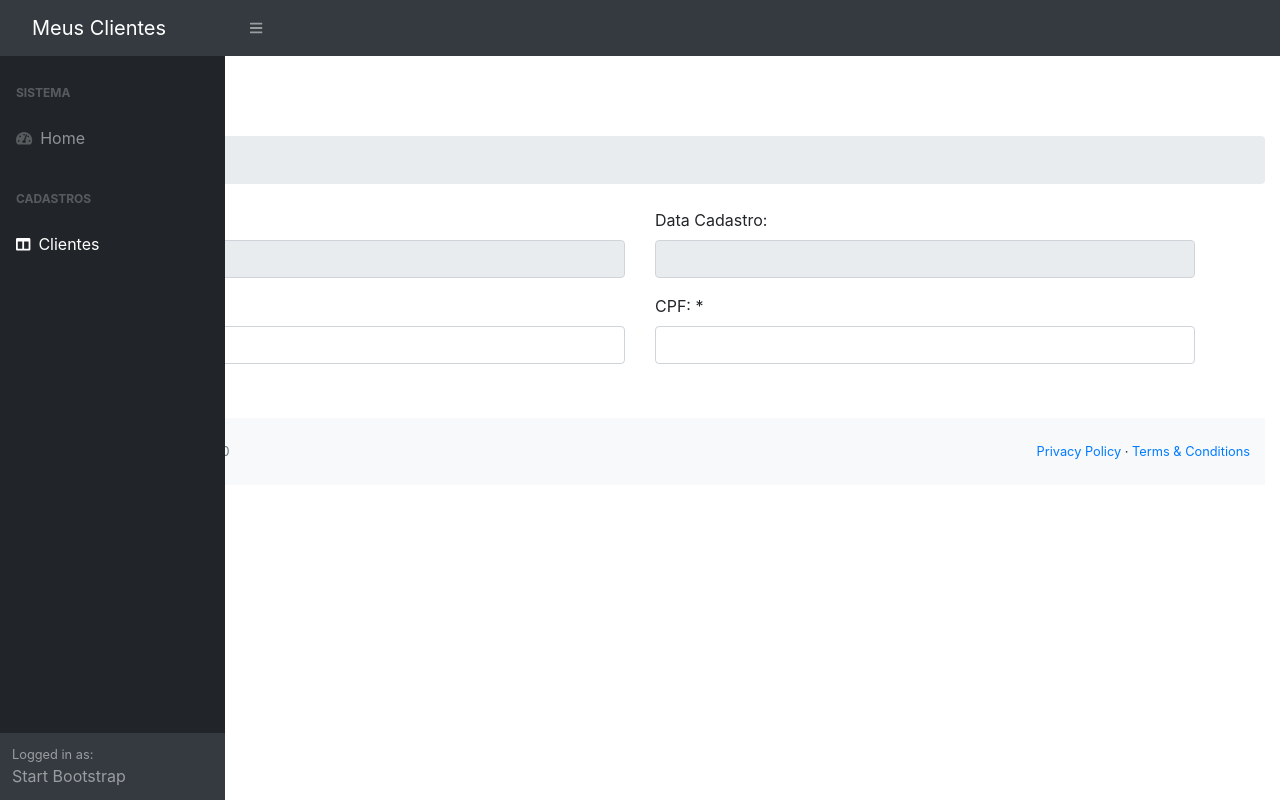
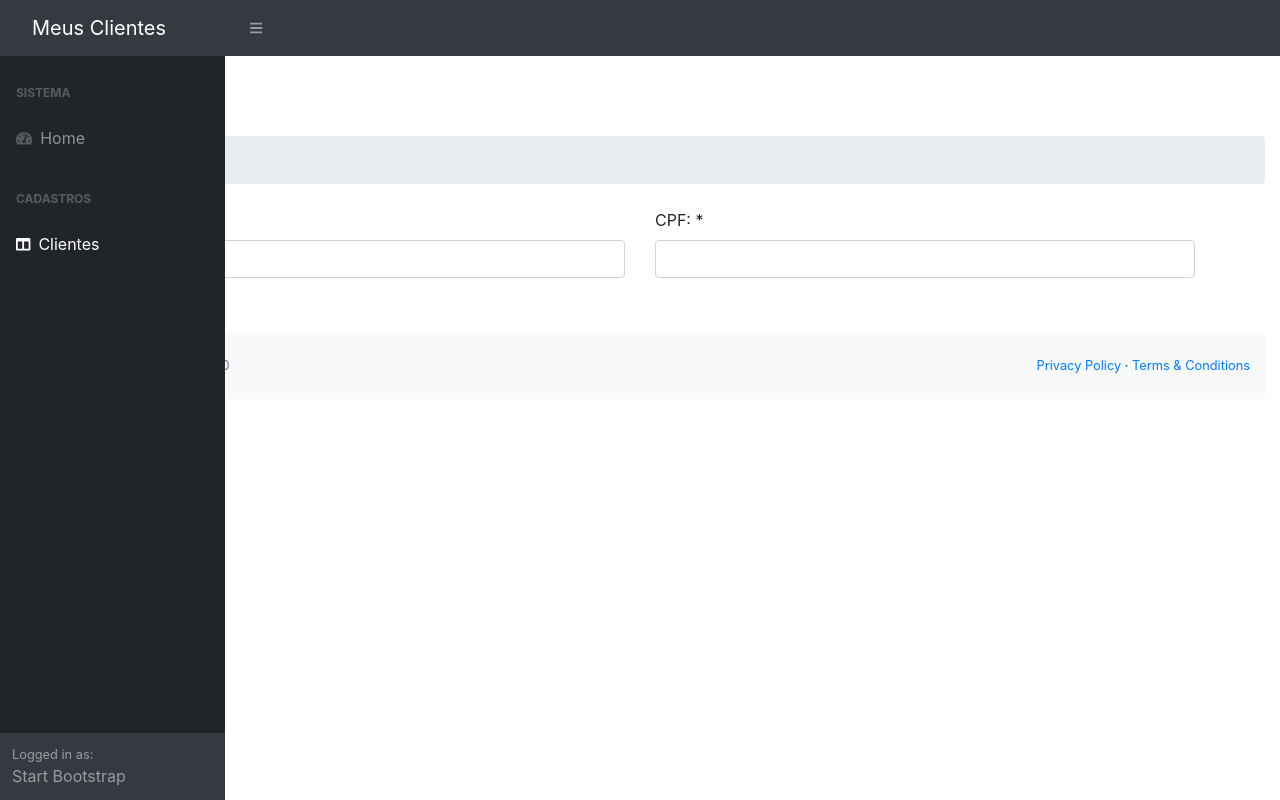
Before and after one commit to alexslopes/cliente-app, an Angular app: page /clientes-form in a window 1280 px wide. Built offline with nearby package versions, Linux system fonts and the light colour scheme.

Commit message:
Obitido response e ocultado campo id do cliente antes de enviar

```diff
--- a/src/app/clientes/clientes-form/clientes-form.component.html
+++ b/src/app/clientes/clientes-form/clientes-form.component.html
@@ -3,7 +3,6 @@
   <li class="breadcrumb-item active">Cadastro</li>
 </ol>
 <div class="container">
-  {{ cliente.nome }}
   <form #clienteForm="ngForm" (ngSubmit)="onSubmit()">
 
       <div class="row">
@@ -17,7 +16,7 @@
         </div>
       </div>
 
-      <div class="row">
+      <div class="row" *ngIf="cliente.id">
         <div class="col-md-6">
           <div class="form-group">
             <label>ID:</label>
--- a/src/app/clientes/clientes-form/clientes-form.component.ts
+++ b/src/app/clientes/clientes-form/clientes-form.component.ts
@@ -26,8 +26,12 @@ export class ClientesFormComponent implements OnInit {
 
   onSubmit() {
     this.service.salvar(this.cliente).subscribe(
-      (response) => { this.success = true;}
+      (response) => { this.success = true;
+        this.errors = null;
+        this.cliente = response;
+      }
       , errorResponse => {
+        this.success = false;
         this.errors = errorResponse.error.errors;
       }
     )
```
